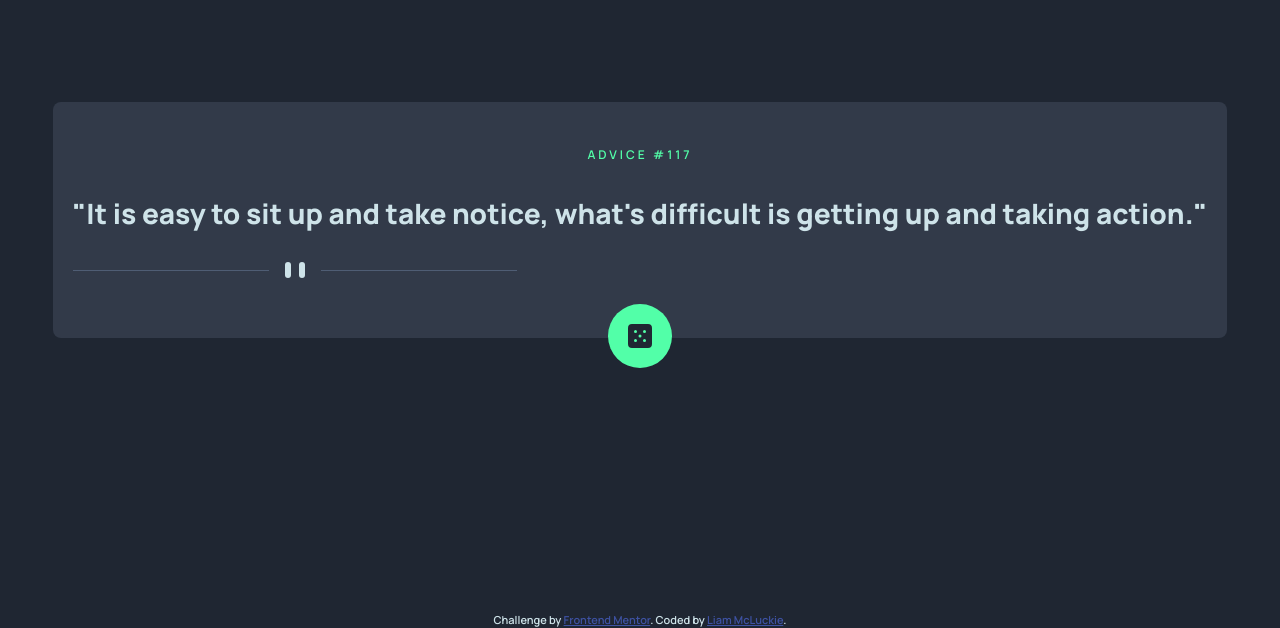
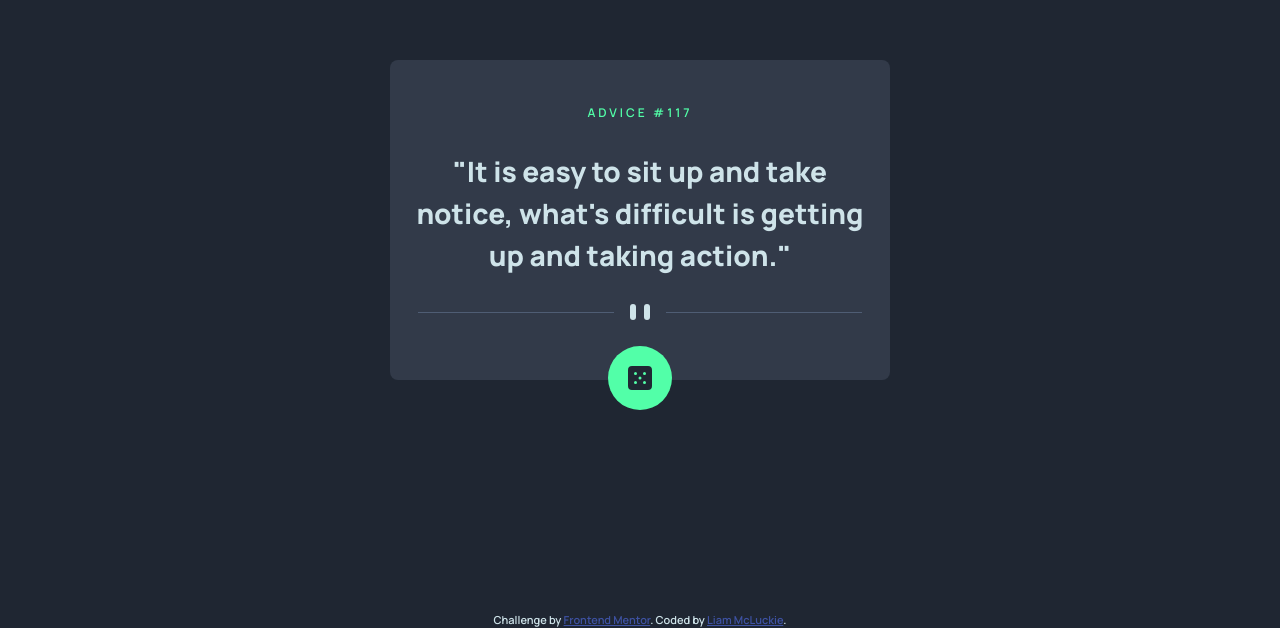
Before and after one commit to liammcluckie/advice-generator-app, a website: page index.html in a window 1280 px wide. Shown: the part 172-800 px from the top of the page. Drawn offline with Linux system fonts and the light colour scheme.

Commit message:
Make app responsive

```diff
--- a/index.html
+++ b/index.html
@@ -28,7 +28,11 @@
                         media="(min-width: 800px)"
                         srcset="images/pattern-divider-desktop.svg"
                     />
-                    <img src="images/pattern-divider-mobile.svg" alt="" />
+                    <img
+                        class="divider"
+                        src="images/pattern-divider-mobile.svg"
+                        alt=""
+                    />
                 </picture>
                 <figure class="dice">
                     <img src="images/icon-dice.svg" alt="Dice illustration" />
--- a/src/scss/components/_advice-slip.scss
+++ b/src/scss/components/_advice-slip.scss
@@ -6,6 +6,7 @@
     padding: 2.75rem 1.25rem 3.75rem;
     margin-inline: 1rem;
     border-radius: 8px;
+    width: min(90%, 500px);
 }
 
 .advice-number {
@@ -22,6 +23,10 @@ blockquote {
     font-size: clamp(1.5rem, 3.5vw, 1.75rem);
     color: $primary--light;
     margin-bottom: 1.75rem;
+}
+
+.divider {
+    margin-inline: auto;
 }
 
 .dice {
```
Also changed, not shown: src/css/style.css, 1 other file.
